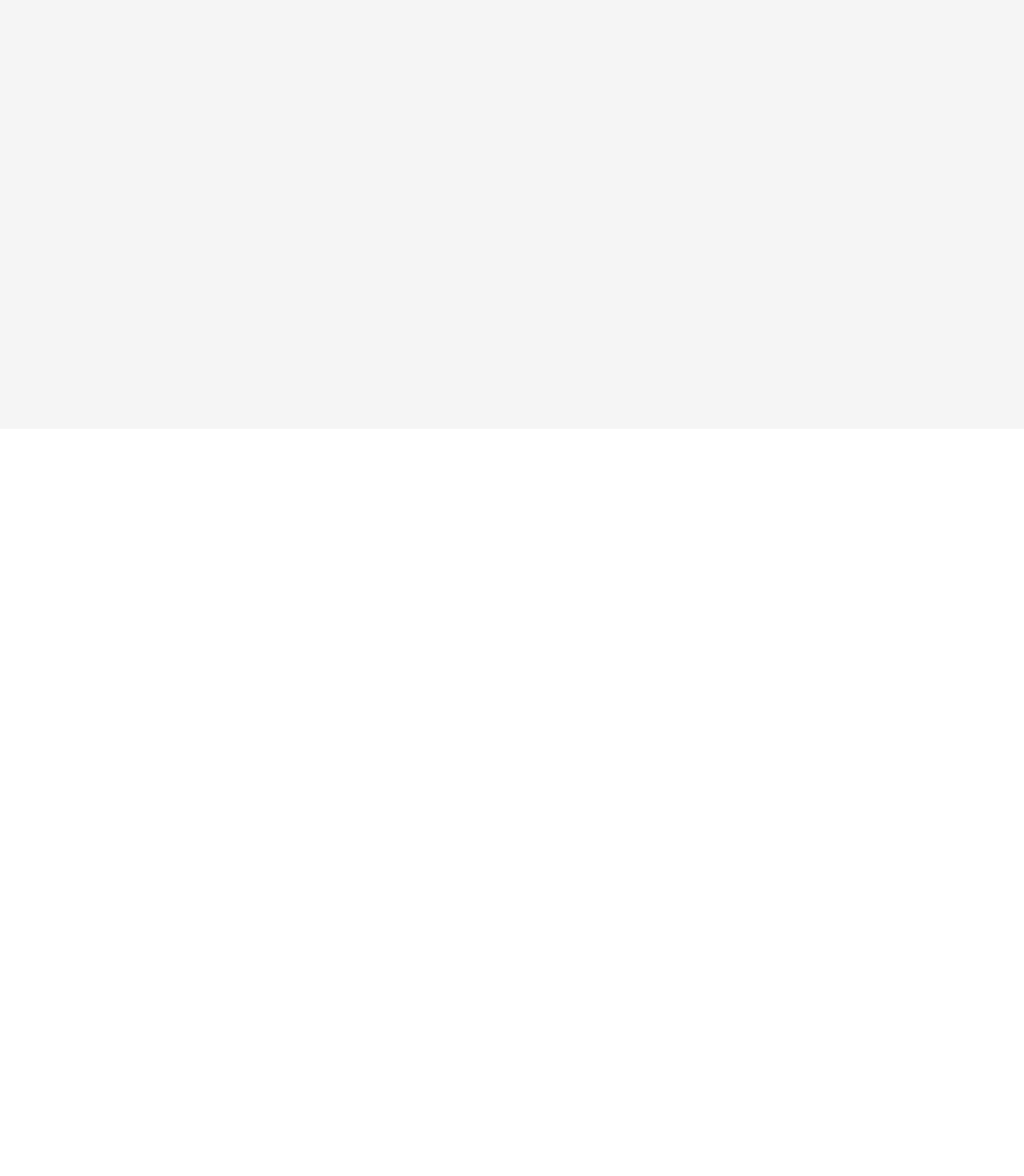
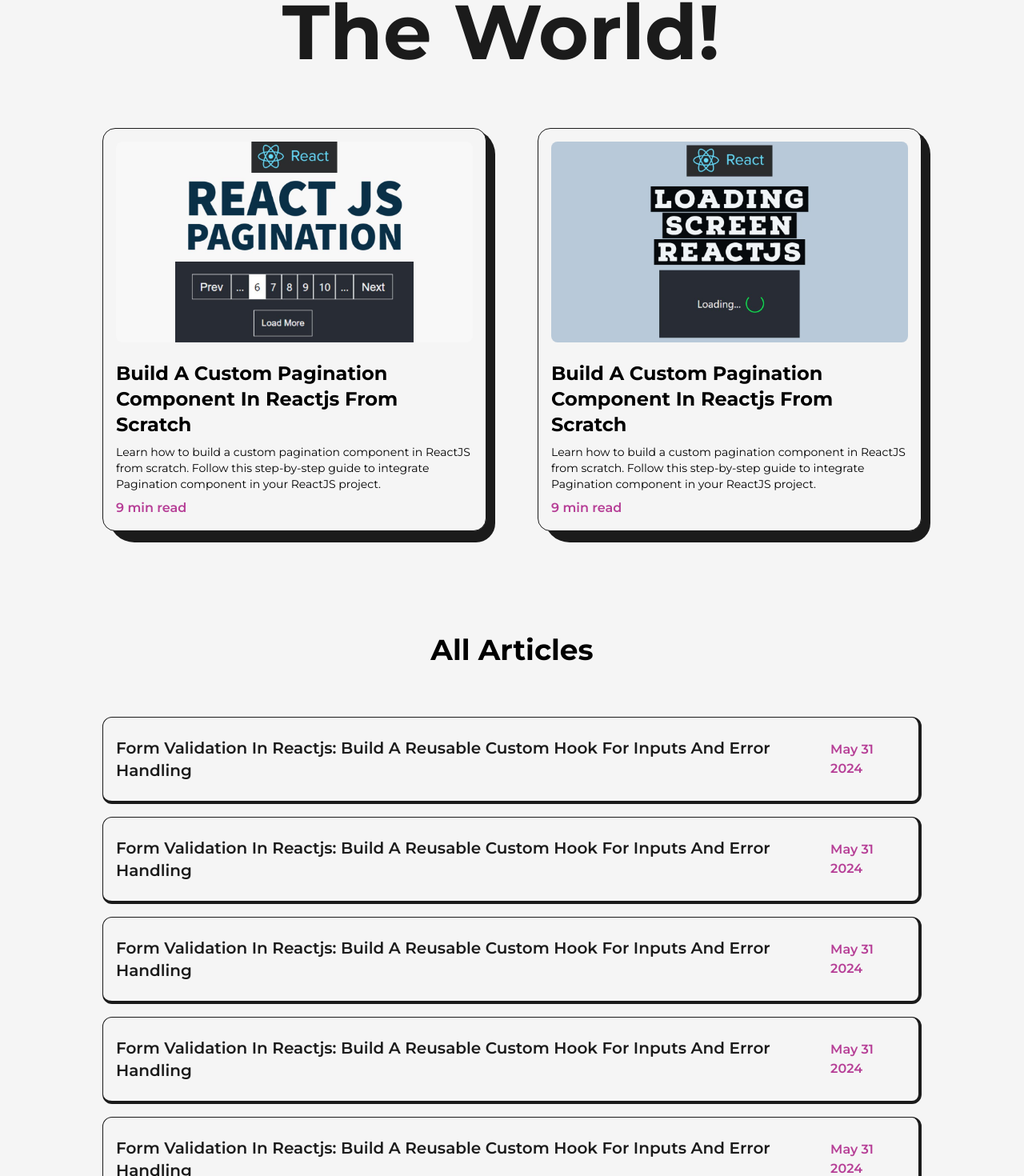
Before and after one commit to MatheusDSantossi/my-website-portfolio, a Next.js app: page /articles in a window 1280 px wide. Shown: the part 264-1734 px from the top of the page at 80% size. Before the commit the page ends 800 px from the top, so only its background shows below. Built offline with nearby package versions, Linux system fonts and the light colour scheme.

Commit message:
Improving the Projects page and adding the Articles page

```diff
--- a/src/components/Footer.js
+++ b/src/components/Footer.js
@@ -8,7 +8,7 @@
     font-medium text-lg
     '>
         <Layout className='py-8 flex items-center justify-between'>
-            <span>{new Date().getFullYear()} &copy; All Rights REserved.</span>
+            <span>{new Date().getFullYear()} &copy; All Rights Reserved.</span>
             <div className='flex items-center'>
                 Build with <span className='text-primary text-2xl px-1'>&#9825;</span>
                 by&nbsp;<Link href="/" className='underline
--- a/src/components/Logo.js
+++ b/src/components/Logo.js
@@ -19,6 +19,10 @@
             ],
             transition:{duration: 1, repeat: Infinity},
         }}
+        animate={{
+          backgroundColor: "#1b1b1b",
+          color: "#F5F5F5",
+        }}
         >
             MS
         </MotionLink>
--- /dev/null
+++ b/src/components/hooks/useThemeSwitcher.js
@@ -0,0 +1,11 @@
+import React from 'react'
+
+// https://youtu.be/Yw7yWHigGKI?t=12758
+
+const useThemeSwitcher = () => {
+  return (
+    <div>useThemeSwitcher</div>
+  )
+}
+
+export default useThemeSwitcher
--- a/src/pages/articles.js
+++ b/src/pages/articles.js
@@ -1,8 +1,153 @@
-import React from 'react'
+import Head from 'next/head'
+import React, { useRef } from 'react'
+import Layout from '../components/Layout'
+import { AnimatedText } from '../components/AnimatedText'
+import Image from 'next/image';
+import Link from 'next/link';
+import article1 from '../../public/images/articles/pagination component in reactjs.jpg'
+import article2 from '../../public/images/articles/create loading screen in react js.jpg'
+import article3 from '../../public/images/articles/create modal component in react using react portals.png'
+import article4 from '../../public/images/articles/todo list app built using react redux and framer motion.png'
+import { motion, useMotionValue } from 'framer-motion';
+
+const FramerImage = motion(Image);
+
+const MovingImage = ({title, img, link}) => {
+  const x = useMotionValue(0);
+  const y = useMotionValue(0);
+  const imgRef = useRef(null);
+
+  function handleMouse(event) {
+    // console.log(event.pageX);
+    imgRef.current.style.display = 'inline-block';
+    x.set(event.pageX);
+    y.set(-10);
+  }
+
+  function handleMouseLeave(event) {
+    // console.log(event.pageX);
+    imgRef.current.style.display = 'none';
+    x.set(0);
+    y.set(0);
+  }
+
+  return (
+    <Link href={link} target='_blank'
+    onMouseMove={handleMouse}
+    onMouseLeave={handleMouseLeave}
+    >
+      <h2 className='capitalize text-xl font-semibold hover:underline cursor-pointer'>{title}</h2>
+      <FramerImage ref={imgRef} src={img} alt={title} className='z-10 w-96 h-auto hidden absolute rounded-lg'
+      style={{x: x, y: y}}
+      initial={{opacity:0}}
+      whileInView={{opacity:1, transition:{duration:0.2}}}
+      />
+    </Link>
+  );
+};
+
+const Article = ({img, title, date, link}) => {
+  return (
+    <motion.li className='relative w-full p-4 py-6 my-4 rounded-xl flex items-center justify-between bg-light text-dark first:mt-0 border border-solid border-dark
+    border-r-4 border-b-4 '
+    initial={{y:200}}
+    whileInView={{y:0, transition:{duration:0.5, ease: 'easeInOut'} }}
+    viewport={{once:true}}
+    >
+      <MovingImage title={title} img={img} link={link} />
+      <span className='text-primary font-semibold pl-4'>{date}</span>
+    </motion.li>
+  );
+};
+
+const FeatureArticle = ({img, title, time, summary, link}) => {
+  return (
+    <li className='relative col-span-1 w-full p-4 bg-light border border-solid border-dark rounded-2xl'>
+      <div className='absolute top-0 -right-3 -z-10 w-[101%] h-[103%] rounded-[2rem] bg-dark rounded-br-3xl' />
+      <Link
+      href={link}
+      target='_blank'
+      className='w-full inline-block cursor-pointer overflow-hidden rounded-lg'
+      >
+        <FramerImage src={img} alt={title} className='w-full h-auto'
+        whileHover={{scale:1.05}}
+        transition={{duration:0.2}}
+        />
+      </Link>
+      <Link href={link} target='_blank'>
+        <h2 className='capitalize text-2xl font-bold my-2 mt-4 hover:underline'>{title}</h2>
+
+      </Link>
+      <p className='text-sm mb-2'>{summary}</p>
+      <span className='text-primary font-semibold'>{time}</span>
+    </li>
+  );
+};
 
 const articles = () => {
   return (
-    <div>articles</div>
+    <>
+      <Head>
+        <title>matheusd.santosr | Articles Page</title>
+        <meta name="description" content="Welcome to my blog about mathematics, physics, and other related topics." />
+      </Head>
+      <main className='w-full mb-16 flex flex-col items-center justify-center overflow-hidden'>
+        <Layout className='pt-16'>
+          <AnimatedText text="Words Can Change The World!" className='mb-16' />
+          <ul className='grid grid-cols-2 gap-16'>
+            <FeatureArticle
+            title='Build A Custom Pagination Component In Reactjs From Scratch'
+            summary='Learn how to build a custom pagination component in ReactJS from scratch.
+            Follow this step-by-step guide to integrate Pagination component in your ReactJS project.'
+            time='9 min read'
+            img={article1}
+            link='/'
+            />
+            <FeatureArticle
+            title='Build A Custom Pagination Component In Reactjs From Scratch'
+            summary='Learn how to build a custom pagination component in ReactJS from scratch.
+            Follow this step-by-step guide to integrate Pagination component in your ReactJS project.'
+            time='9 min read'
+            img={article2}
+            link='/'
+            />
+          </ul>
+          <h2 className='font-bold text-4xl w-full text-center my-16 mt-32'>All Articles</h2>
+          <ul>
+            <Article
+            title="Form Validation In Reactjs: Build A Reusable Custom Hook For Inputs And Error Handling"
+            date="May 31 2024"
+            link="/"
+            img={article1}
+            />
+            <Article
+            title="Form Validation In Reactjs: Build A Reusable Custom Hook For Inputs And Error Handling"
+            date="May 31 2024"
+            link="/"
+            img={article2}
+            />
+            <Article
+            title="Form Validation In Reactjs: Build A Reusable Custom Hook For Inputs And Error Handling"
+            date="May 31 2024"
+            link="/"
+            img={article3}
+            />
+            <Article
+            title="Form Validation In Reactjs: Build A Reusable Custom Hook For Inputs And Error Handling"
+            date="May 31 2024"
+            link="/"
+            img={article4}
+            />
+            <Article
+            title="Form Validation In Reactjs: Build A Reusable Custom Hook For Inputs And Error Handling"
+            date="May 31 2024"
+            link="/"
+            img={article1}
+            />
+          </ul>
+        </Layout>
+      </main>
+    </>
   )
 }
 
--- a/src/pages/projects.js
+++ b/src/pages/projects.js
@@ -6,6 +6,9 @@
 import Image from 'next/image';
 import { GithubIcon } from '../components/icons';
 import project1 from "../../public/images/projects/devdreaming.jpg"
+import { motion } from 'framer-motion';
+
+const FramerImage = motion(Image);
 
 const FeaturedProject = ({ type, title, summary, img, link, github }) => {
   return (
@@ -19,7 +22,10 @@
       <Link href={link} target='_blank'
         className='w-1/2 cursor-pointer overflow-hidden rounded-lg'
       >
-        <Image src={img} alt={title} className='w-full h-auto' />
+        <FramerImage src={img} alt={title} className='w-full h-auto'
+        whileHover={{scale:1.05}}
+        transition={{duration:0.2}}
+        />
       </Link>
       <div className='w-1/2 flex flex-col items=start justify-between pl-6'>
         <span className='text-primary font-medium text-xl'>{type}</span>
@@ -51,7 +57,10 @@
       <Link href={link} target='_blank'
         className='w-full cursor-pointer overflow-hidden rounded-lg'
       >
-        <Image src={img} alt={title} className='w-full h-auto' />
+        <FramerImage src={img} alt={title} className='w-full h-auto'
+        whileHover={{scale:1.05}}
+        transition={{duration:0.2}}
+        />
       </Link>
       <div className='w-full flex flex-col items-start justify-between mt-4'>
         <span className='text-primary font-medium text-xl'>{type}</span>
```
